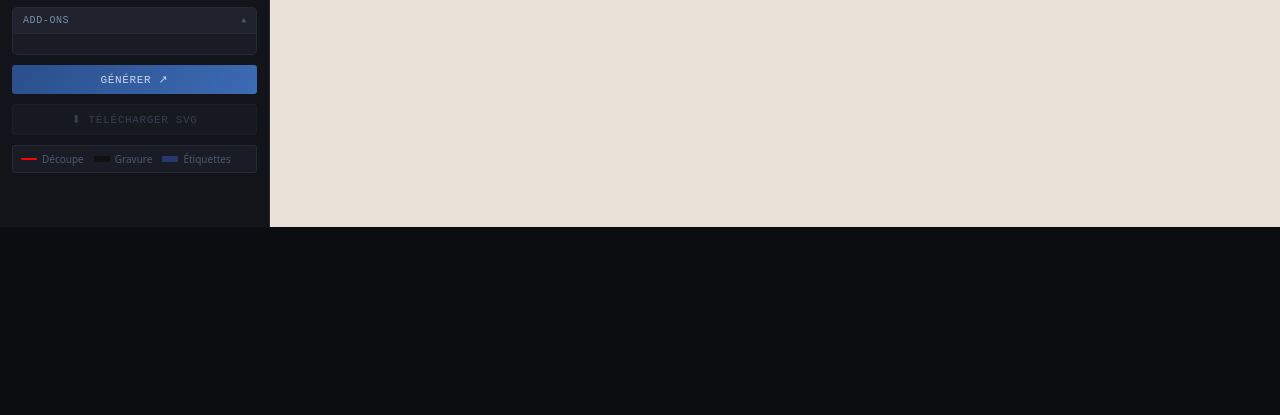
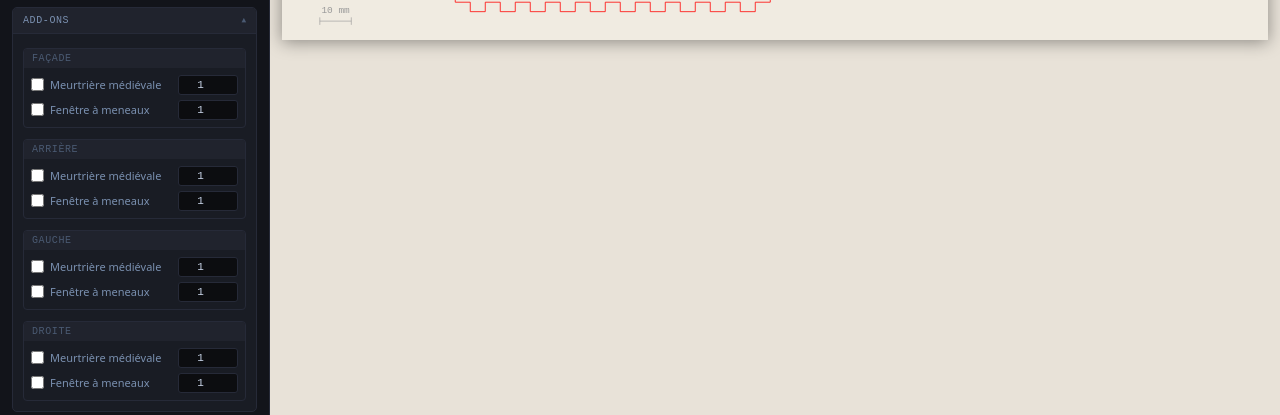
Before and after one commit to tist00/svg-gen, a website: page index.html in a window 1280 px wide. Shown: the part 573-988 px from the top of the page. Before the commit the page ends 800 px from the top, so only its background shows below. Drawn offline with Linux system fonts and the light colour scheme.

Commit message:
fix: valid JS identifier for fenetre-a-meneaux import (no hyphens)

```diff
--- a/index.html
+++ b/index.html
@@ -477,10 +477,10 @@ import { createBuildParams, createAddonRequest,
          ADDON_FACES, FACE_NAMES }             from './face_model.js';
 import { loadPattern }                         from './svg_builder.js';
 import meurtiereModule                         from './meurtiere.js';
-import fenetre-a-meneauxModule from './addons/fenetre-a-meneaux.js';
+import { default as fenetreAMeneauxModule }    from './addons/fenetre-a-meneaux.js';
 
 // ── Registre de tous les add-ons disponibles ──────────────────────
-const ADDONS = [meurtiereModule, fenetre-a-meneauxModule];
+const ADDONS = [meurtiereModule, fenetreAMeneauxModule];
 // Pour ajouter un futur add-on : importer son module et l'ajouter ici.
 
 // ── État courant ──────────────────────────────────────────────────
```
